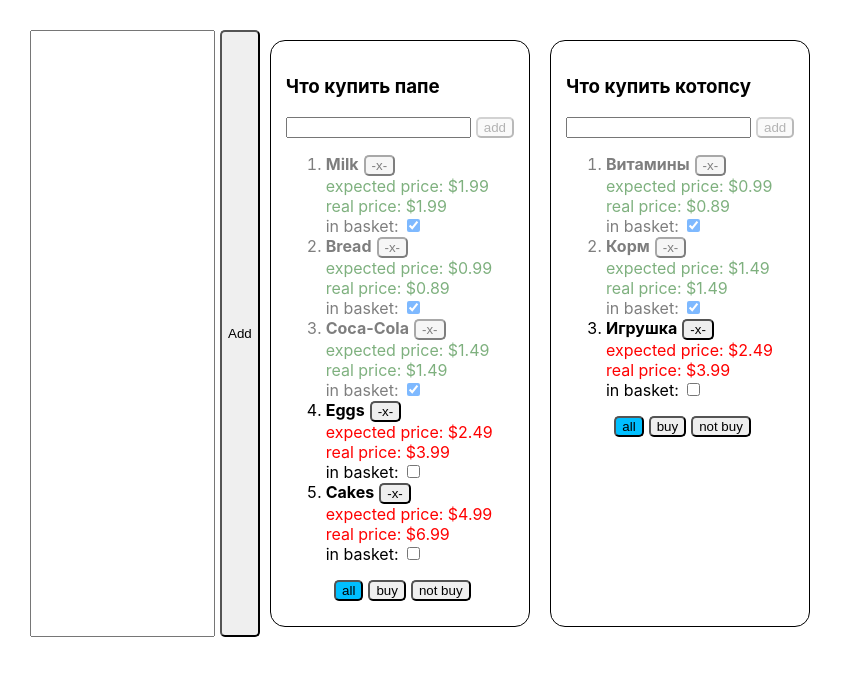
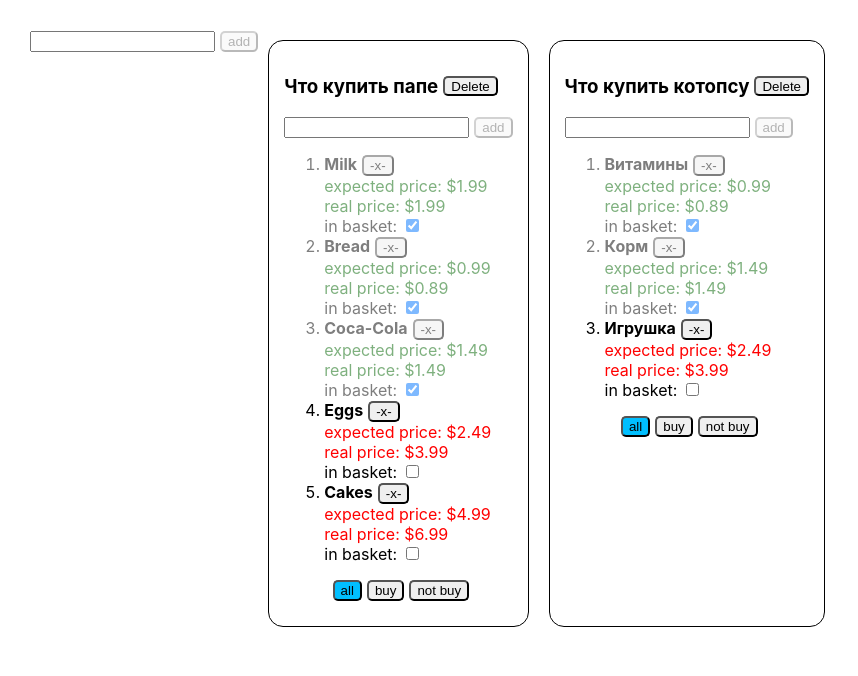
Before and after one commit to Sikstep/samurai-help, a React (Create React App) app: page / in a window 1280 px wide. Shown: the top 676 px of the page, without its empty margins (0-858 px from the left). Built offline with nearby package versions, Linux system fonts and the light colour scheme.

Commit message:
lesson 16.03.2023 completed add shoplist

```diff
--- a/src/App.module.css
+++ b/src/App.module.css
@@ -24,3 +24,12 @@
 .buttonActiveColor {
     background-color: deepskyblue;
 }
+
+.shoplistTitle {
+    display: flex;
+    align-items: center;
+}
+
+.shoplistTitle button {
+    height: 20px;
+}
--- a/src/App.tsx
+++ b/src/App.tsx
@@ -1,8 +1,9 @@
 import React, {useState} from 'react';
 import './App.css';
 import {ShopList} from "./ShopList";
-import {FilterType, lidstpropsType, shoplistType} from "./Typisation";
+import {FilterType, ListPropsType, shoplistType} from "./Typisation";
 import {v1} from "uuid";
+import {UniversalFieldInput} from './components/UniversalFieldInput';
 
 
 function App() {
@@ -10,7 +11,7 @@ function App() {
     let shoplistID_1 = v1();
     let shoplistID_2 = v1()
 
-    const [shopList, setShopList] = useState<Array<lidstpropsType>>([
+    const [shopList, setShopList] = useState<ListPropsType[]>([
         {id: shoplistID_1, title: "Что купить папе", filter: "all"},
         {id: shoplistID_2, title: "Что купить котопсу", filter: "all"},
     ])
@@ -53,13 +54,19 @@ function App() {
 
     const addNewTodolist = (newTodolistTitle: string) => {
         const newTodolistID = v1();
-        const newTodolist: lidstpropsType = {id: newTodolistID, title: newTodolistTitle, filter: "all"};
+        const newTodolist: ListPropsType = {id: newTodolistID, title: newTodolistTitle, filter: "all"};
         setShopList([newTodolist, ...shopList])
+        setThingsToBuy({...thingsToBuy, [newTodolistID]: []})
+    }
+
+    const removeShopList = (shopID: string) => {
+        setShopList(shopList.filter(shopList => shopList.id !== shopID));
+        delete thingsToBuy[shopID]
     }
 
     return (
         <div className="App">
-            <input /><button>Add</button>
+            <UniversalFieldInput addItem={addNewTodolist}/>
             {shopList.map(el => {
                 let thingsToShopList =
                     el.filter === "buy"
@@ -78,6 +85,7 @@ function App() {
                         addTask={addTask}
                         changeCheckBox={changeCartStatus}
                         filterValue={el.filter}
+                        removeShopList={removeShopList}
                     />
                 )
             })}
--- a/src/ShopList.tsx
+++ b/src/ShopList.tsx
@@ -2,6 +2,8 @@ import React, {ChangeEvent, useState, KeyboardEvent} from 'react';
 import {FilterType, ShopListPropsType} from './Typisation';
 import s from './App.module.css'
 import {UniversalFieldInput} from './components/UniversalFieldInput';
+import {EditableSpan} from './components/EditableSpan';
+
 
 export const ShopList = (props: ShopListPropsType) => {
 
@@ -17,9 +19,16 @@ export const ShopList = (props: ShopListPropsType) => {
         props.addTask(props.shopId, inputValue)
     }
 
+    const onClickRemoveShoplistHandler = () => {
+        props.removeShopList(props.shopId)
+    }
+
     return (
         <div className="shoplist">
-            <h3>{props.title}</h3>
+            <div className={s.shoplistTitle}>
+                <h3>{props.title}</h3>
+                <button onClick={onClickRemoveShoplistHandler}>Delete</button>
+            </div>
             <UniversalFieldInput addItem={addNewTask} />
             <ol>
                 {props.whatToBuy.map((item) => {
@@ -34,7 +43,8 @@ export const ShopList = (props: ShopListPropsType) => {
 
                         return (
                             <li key={item.id} className={item.inCart ? s.shopList : ''}>
-                                <div><b>{item.title}</b>
+                                <div>
+                                    <EditableSpan title={item.title}/>
                                     <button onClick={() => {
                                         props.deleteItemShop(props.shopId, item.id)
                                     }}> -x-
--- /dev/null
+++ b/src/components/EditableSpan.tsx
@@ -0,0 +1,18 @@
+import React, { useState } from 'react';
+import {EditableSpanType} from '../Typisation';
+import {UniversalFieldInput} from './UniversalFieldInput';
+
+export const EditableSpan = (props: EditableSpanType) => {
+    const [editable, setEditable] = useState(false);
+
+    const onDoubleClickHandler = () => {
+
+    }
+
+    return (
+        editable ?
+        <UniversalFieldInput addItem={()=>{}}/> :
+            <span onDoubleClick={()=>{}}><b>{props.title}</b></span>
+
+    );
+};
```
Also changed, not shown: src/Typisation.ts (+6 -1 lines).
